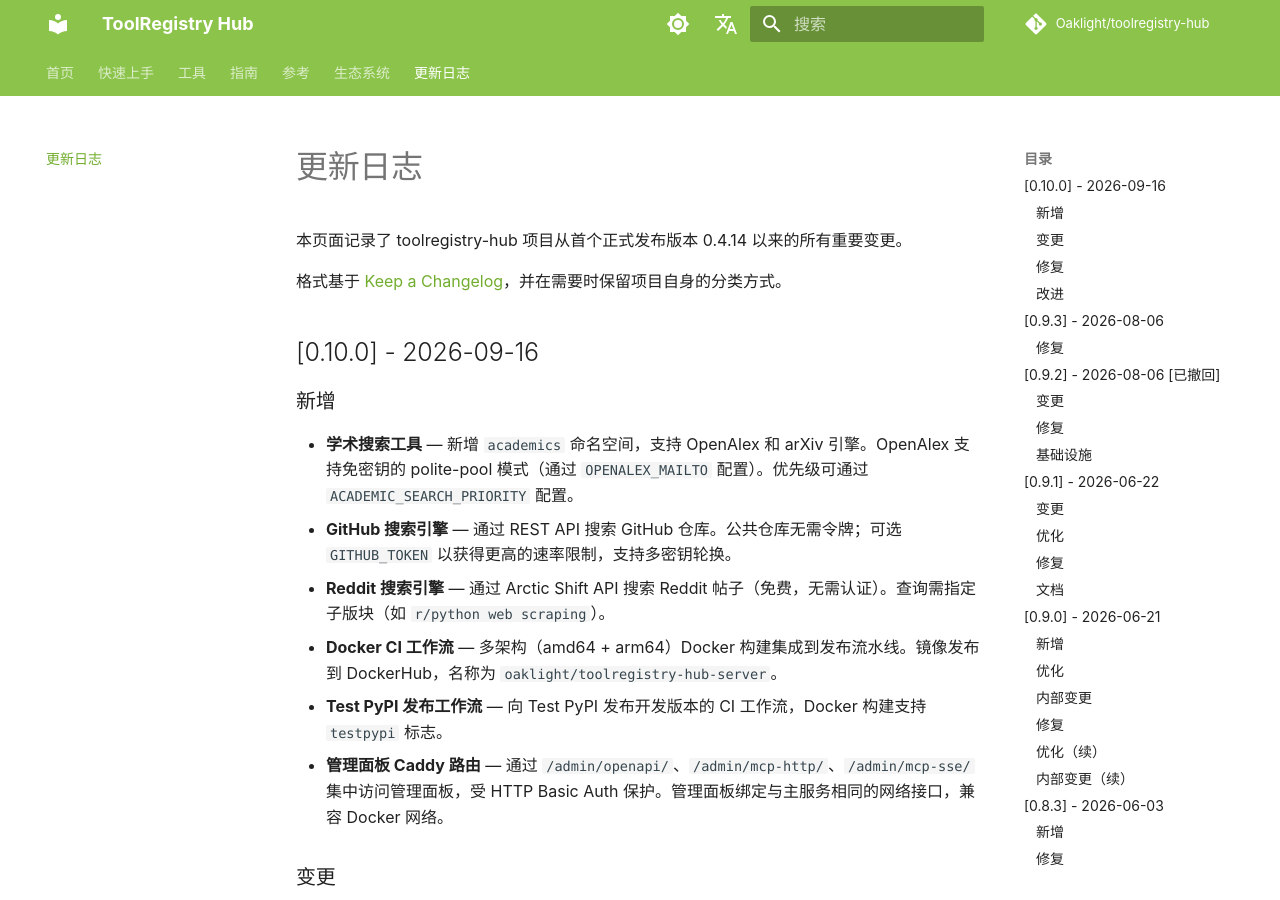
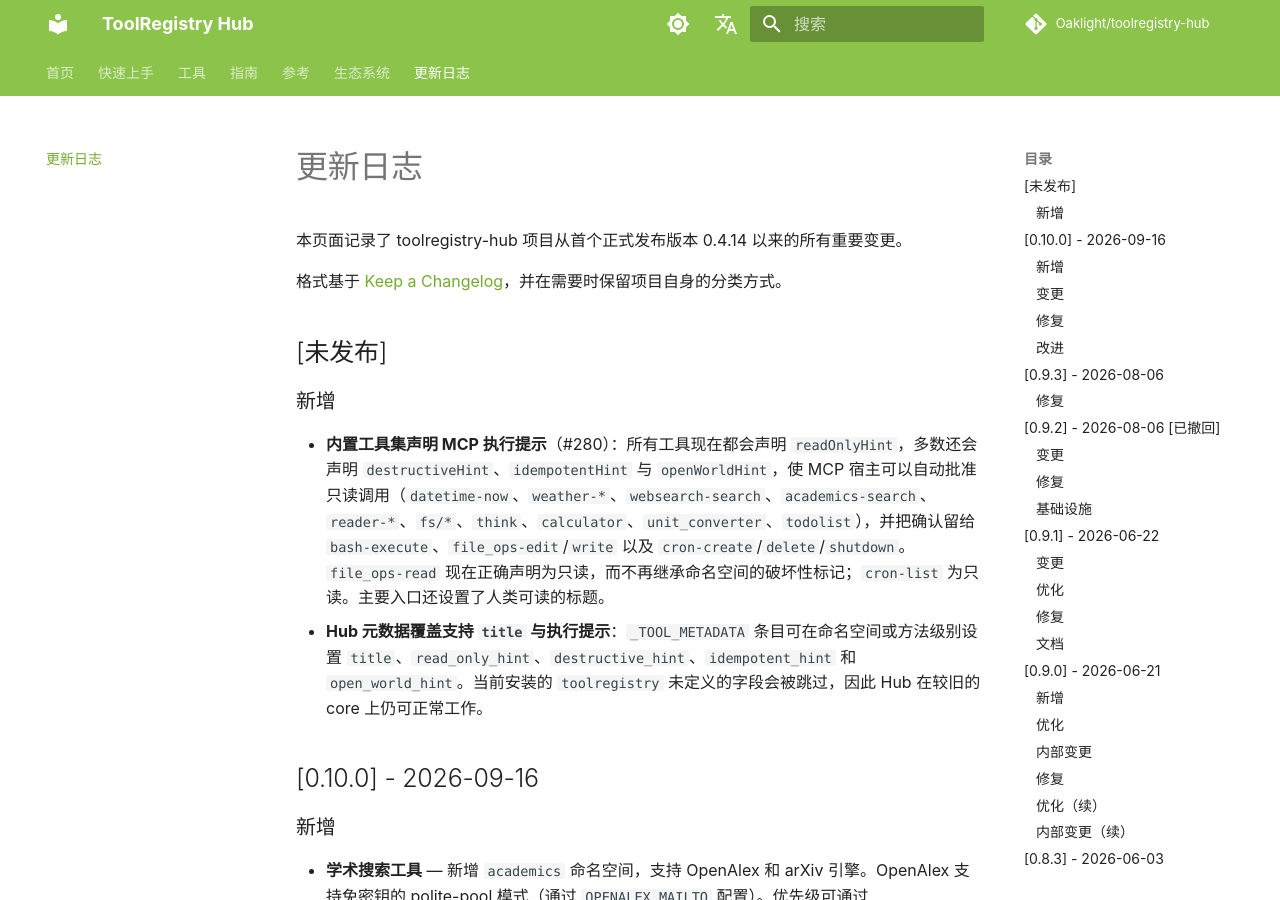
Before and after one commit to Oaklight/toolregistry-hub, an MkDocs documentation site: the page built from docs/changelog.md, in a window 1280 px wide and 900 px high. Built offline with MkDocs 1.6.1 and Material for MkDocs 9.7.7, drawn with Linux system fonts in a browser that asks for light colours; some web fonts are replaced; comment, search, counter and statistics services are not loaded.

Commit message:
docs: tool execution hints and titles (#280)

```diff
--- a/docs/changelog.md
+++ b/docs/changelog.md
@@ -11,6 +11,13 @@
 本页面记录了 toolregistry-hub 项目从首个正式发布版本 0.4.14 以来的所有重要变更。
 
 格式基于 [Keep a Changelog](https://keepachangelog.com/zh-CN/1.1.0/)，并在需要时保留项目自身的分类方式。
+
+## [未发布]
+
+### 新增
+
+- **内置工具集声明 MCP 执行提示**（#280）：所有工具现在都会声明 `readOnlyHint`，多数还会声明 `destructiveHint`、`idempotentHint` 与 `openWorldHint`，使 MCP 宿主可以自动批准只读调用（`datetime-now`、`weather-*`、`websearch-search`、`academics-search`、`reader-*`、`fs/*`、`think`、`calculator`、`unit_converter`、`todolist`），并把确认留给 `bash-execute`、`file_ops-edit`/`write` 以及 `cron-create`/`delete`/`shutdown`。`file_ops-read` 现在正确声明为只读，而不再继承命名空间的破坏性标记；`cron-list` 为只读。主要入口还设置了人类可读的标题。
+- **Hub 元数据覆盖支持 `title` 与执行提示**：`_TOOL_METADATA` 条目可在命名空间或方法级别设置 `title`、`read_only_hint`、`destructive_hint`、`idempotent_hint` 和 `open_world_hint`。当前安装的 `toolregistry` 未定义的字段会被跳过，因此 Hub 在较旧的 core 上仍可正常工作。
 
 ## [0.10.0] - 2026-09-16
 
```
